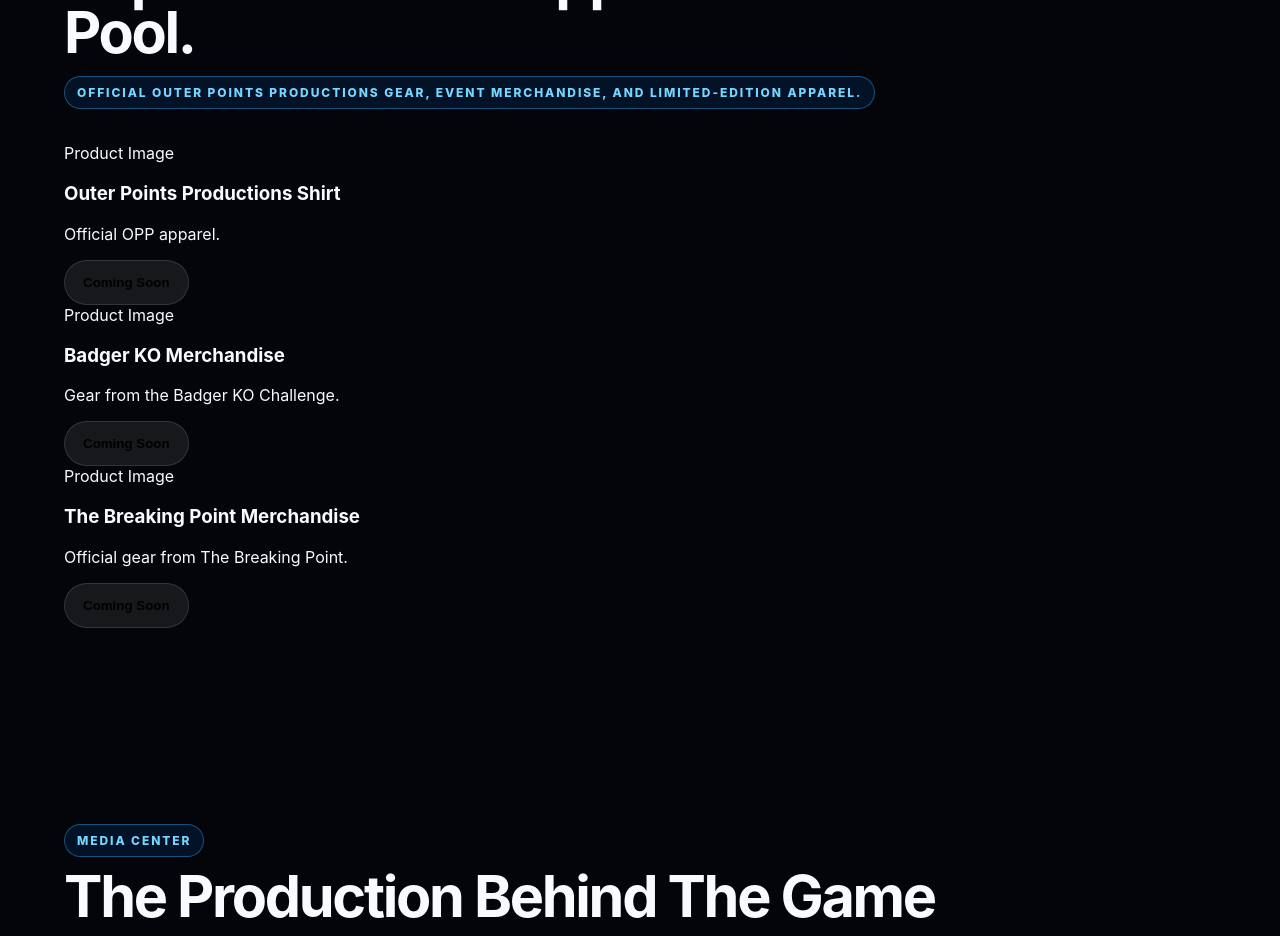
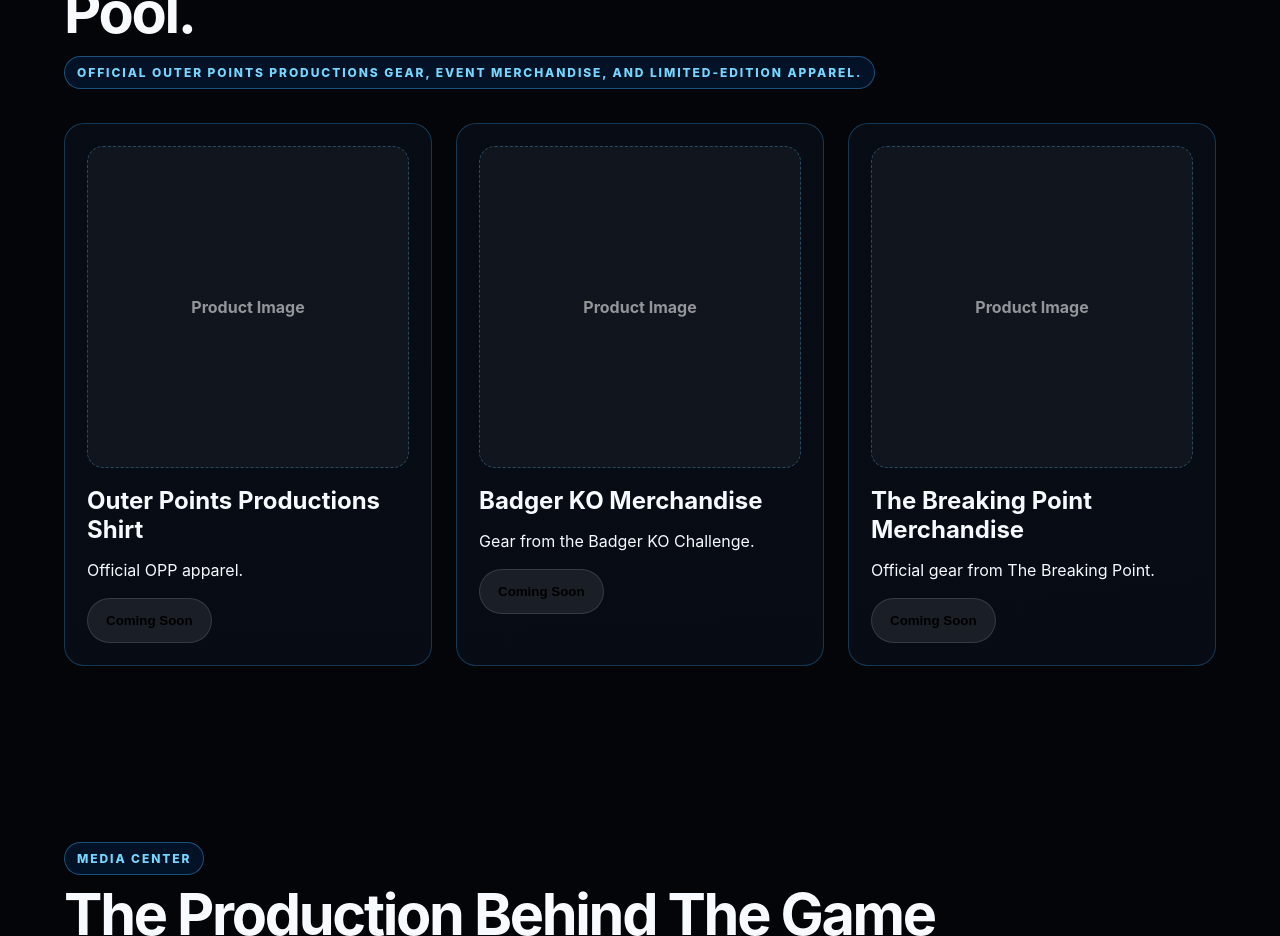
Before and after one commit to outerpointsproductions-design/outer-points-productions-clean, a React (Vite) app in the folder opp-clean-repo/: page / in a window 1280 px wide. Shown: the part 6880-7816 px from the top of the page. Built offline with nearby package versions, Linux system fonts and the light colour scheme.

Commit message:
Update styles.css

```diff
--- a/opp-clean-repo/src/styles.css
+++ b/opp-clean-repo/src/styles.css
@@ -576,3 +576,52 @@
   transform: translateY(-2px);
   box-shadow: 0 0 28px rgba(94, 200, 255, 0.55);
 }
+/* OPP MERCHANDISE */
+
+.merchandiseSection {
+  padding-top: 70px;
+  padding-bottom: 70px;
+}
+
+.merchGrid {
+  display: grid;
+  grid-template-columns: repeat(3, minmax(0, 1fr));
+  gap: 24px;
+  margin-top: 30px;
+}
+
+.merchCard {
+  padding: 22px;
+  border: 1px solid rgba(58, 170, 255, 0.28);
+  border-radius: 20px;
+  background: rgba(10, 18, 28, 0.65);
+}
+
+.merchImagePlaceholder {
+  width: 100%;
+  aspect-ratio: 1 / 1;
+  display: flex;
+  align-items: center;
+  justify-content: center;
+  border-radius: 16px;
+  background: rgba(255,255,255,0.04);
+  border: 1px dashed rgba(94, 200, 255, 0.3);
+  margin-bottom: 18px;
+  font-weight: 700;
+  color: rgba(255,255,255,0.55);
+}
+
+.merchCard h3 {
+  margin: 0 0 8px;
+  font-size: 24px;
+}
+
+.merchCard p {
+  margin-bottom: 18px;
+}
+
+@media (max-width: 900px) {
+  .merchGrid {
+    grid-template-columns: 1fr;
+  }
+}
```
